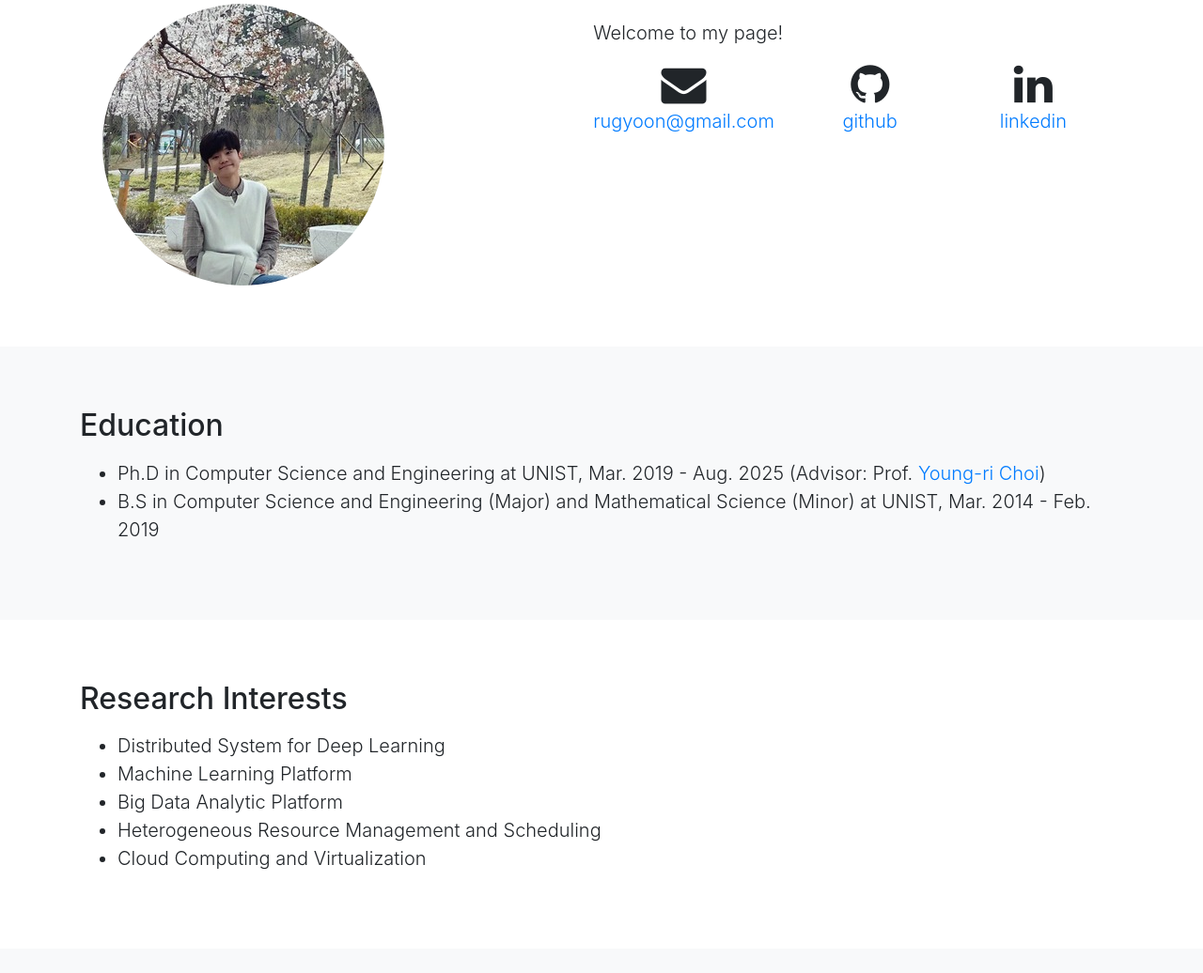
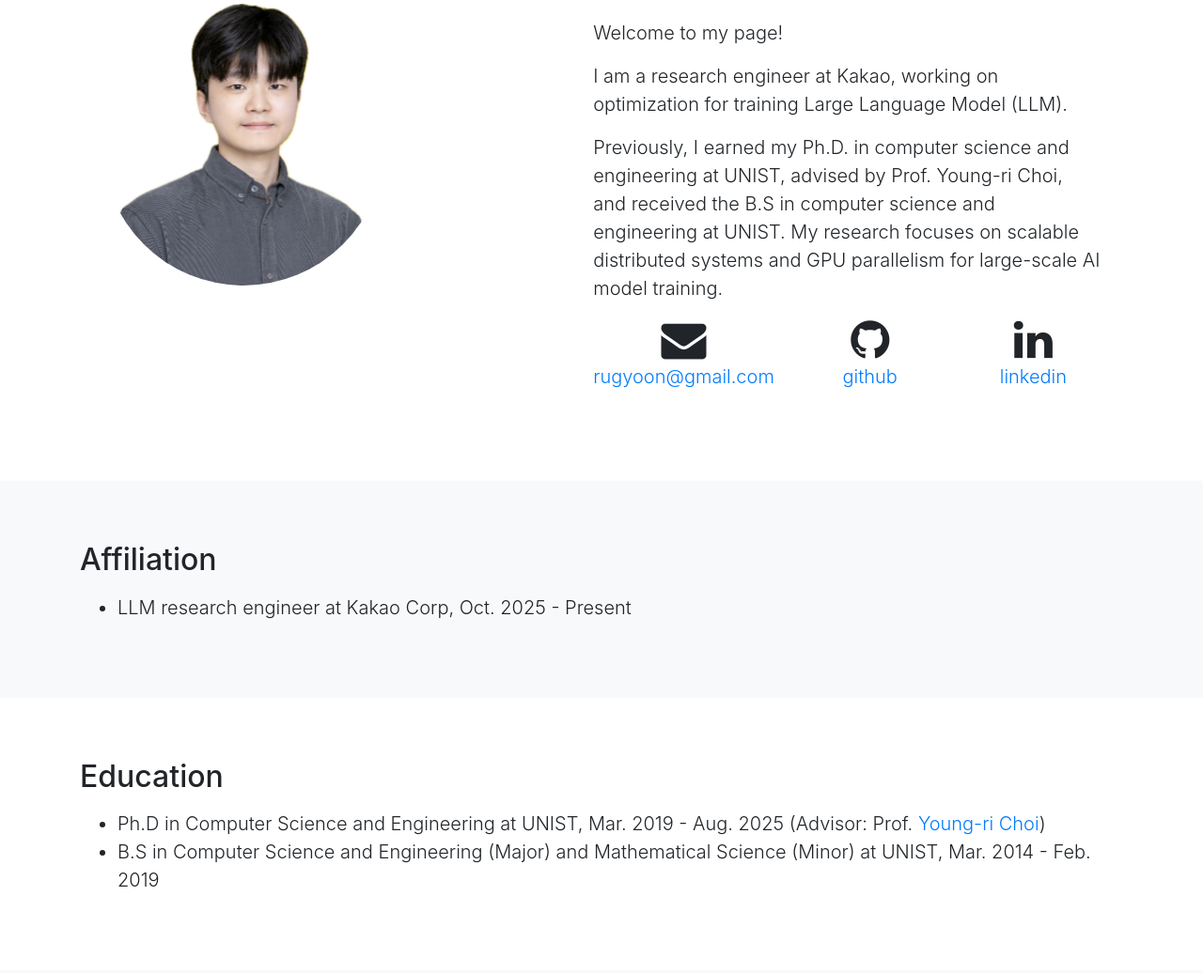
Before and after one commit to gyeongchan-yun/gyeongchan-yun.github.io, a website with bundled scripts: page index.html in a window 1280 px wide. Shown: the part 482-1518 px from the top of the page at 94% size. Built offline with nearby package versions, Linux system fonts and the light colour scheme.

Commit message:
Update profile and short-bio

```diff
--- a/index.html
+++ b/index.html
@@ -19,7 +19,7 @@
   <!-- font-awesome CSS -->
   <link href="font-awesome-4.7.0/css/font-awesome.min.css" rel="stylesheet">
 
-  <link rel="preload" as="image" href="assets/profile_photo.jpg">
+  <link rel="preload" as="image" href="assets/profile.jpg">
   <link rel="preload" as="image" href="assets/background.jpg">
 
 </head>
@@ -38,10 +38,10 @@
             <a class="nav-link js-scroll-trigger" href="#about">About me</a>
           </li>
           <li class="nav-item">
-            <a class="nav-link js-scroll-trigger" href="#education">Education</a>
+            <a class="nav-link js-scroll-trigger" href="#affiliation">Affiliation</a>
           </li>
           <li class="nav-item">
-            <a class="nav-link js-scroll-trigger" href="#interest">Interests</a>
+            <a class="nav-link js-scroll-trigger" href="#education">Education</a>
           </li>
           <li class="nav-item">
             <a class="nav-link js-scroll-trigger" href="#publications">Publications</a>
@@ -69,11 +69,16 @@
       </div>
       <div class="row">
         <div class="col-sm-5 mx-auto">
-          <img src="assets/profile_photo.jpg" class="rounded-circle float-center img-responsive" style="width:300px ; height:300px">
+          <img src="assets/profile.jpg" class="rounded-circle float-center img-responsive" style="width:300px ; height:300px">
         </div>
         <div class="col-sm-6 mx-auto">
           <p class="lead about-me">Welcome to my page! </p>
           <p class="lead about-me">
+            I am a research engineer at Kakao, working on optimization for training Large Language Model (LLM).
+          </p>
+          <p class="lead about-me">
+            Previously, I earned my Ph.D. in computer science and engineering at UNIST, advised by Prof. Young-ri Choi, and received the B.S in computer science and engineering at UNIST.
+            My research focuses on scalable distributed systems and GPU parallelism for large-scale AI model training.
           </p>
           <div class="row">
             <div class="col-sm text-center">
@@ -100,7 +105,22 @@
     </div>
   </section>
 
-  <section id="education" class="bg-light">
+  <section id="affiliation" class="bg-light">
+    <div class="container">
+      <div class="row">
+        <div class="col-lg-12 mx-auto">
+          <h2>Affiliation</h2>
+          <p class="lead">
+            <ul>
+              <li class="lead">LLM research engineer at Kakao Corp, Oct. 2025 - Present </li>
+            </ul>
+          </p>
+        </div>
+      </div>
+    </div>
+  </section>
+
+  <section id="education">
     <div class="container">
       <div class="row">
         <div class="col-lg-12 mx-auto">
@@ -109,25 +129,6 @@
             <ul>
               <li class="lead">Ph.D in Computer Science and Engineering at UNIST, Mar. 2019 - Aug. 2025 (Advisor: Prof. <a href="http://ychoi.unist.ac.kr" target="_blank">Young-ri Choi</a>) </li>
               <li class="lead">B.S in Computer Science and Engineering (Major) and Mathematical Science (Minor) at UNIST, Mar. 2014 - Feb. 2019</li>
-            </ul>
-          </p>
-        </div>
-      </div>
-    </div>
-  </section>
-
-  <section id="interest">
-    <div class="container">
-      <div class="row">
-        <div class="col-lg-12 mx-auto">
-          <h2>Research Interests</h2>
-          <p class="lead">
-            <ul>
-              <li class="lead">Distributed System for Deep Learning</li>
-              <li class="lead">Machine Learning Platform</li>
-              <li class="lead">Big Data Analytic Platform</li>
-              <li class="lead">Heterogeneous Resource Management and Scheduling</li>
-              <li class="lead">Cloud Computing and Virtualization</li>
             </ul>
           </p>
         </div>
```
Also changed, not shown: assets/profile.jpg (added), assets/profile_photo.jpg (deleted).
